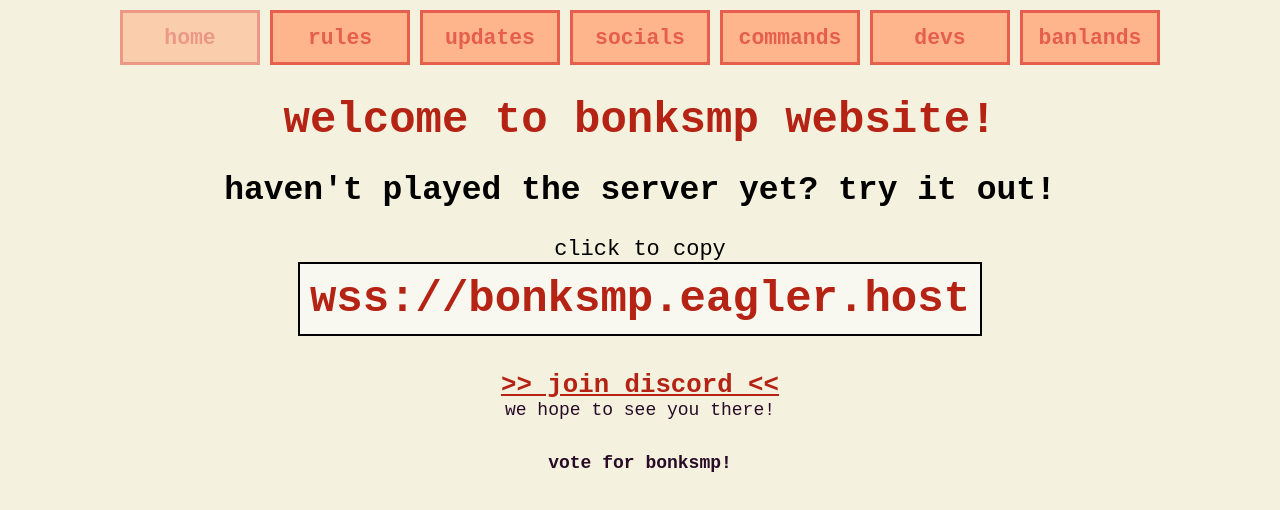
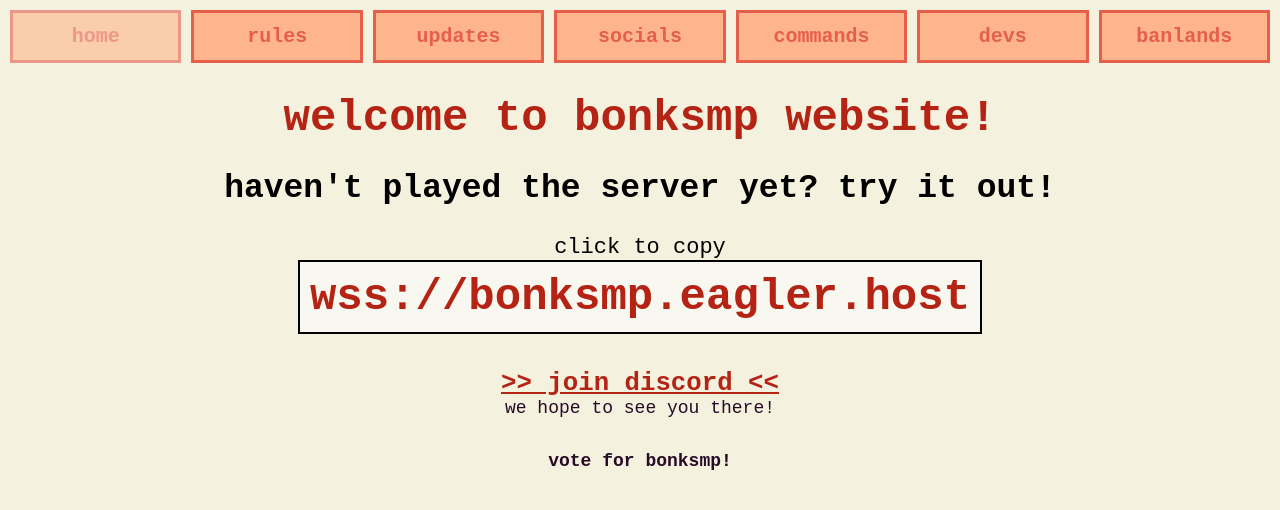
Before and after one commit to rumyantsev168/bonksmp, a plain HTML site: page index.html in a window 1280 px wide. Drawn offline with Linux system fonts and the light colour scheme.

Commit message:
minor adjustments

```diff
--- a/css/style.css
+++ b/css/style.css
@@ -1,9 +1,17 @@
+html {
+    margin: 0;
+    padding: 0;
+    width: 100%;
+    height: 100%;
+}
+
 body {
     display: flex;
     flex-direction: column;
     align-items: center;
     gap: 15px;
     margin: 0px;
+    width: calc(100% - 20px);
     padding: 10px;
     background-color: #f4f1de;
     font-family: monospace;
@@ -12,12 +20,6 @@ body {
     overflow-y: scroll;
     scrollbar-width: 0px;
     -ms-overflow-style: none;
-}
-
-@media (max-device-width:768px) {
-    html {
-        zoom: 50% !important
-    }
 }
 
 body::-webkit-scrollbar {
@@ -30,6 +32,7 @@ nav {
     align-items: center;
     justify-content: center;
     gap: 10px;
+    width: 100%;
 }
 
 h1 {
@@ -45,33 +48,32 @@ p {
     font-size: 18px;
 }
 
-button {
-    padding: 12px;
+a.nav {
+    padding: clamp(0px, (100vw - 320px) * 0.02, 12px);;
     color: #e65e4c;
     border: 3px solid #e65e4c;
     font-family: monospace;
-    font-size: 22px;
+    font-size: clamp(20px, calc((100vw - 400px) * 0.015), 22px);
     font-weight: bold;
     cursor: pointer;
     background-color: #feb58b;
-    width: calc((100vw - 80px) / 7);
-    font-size: min(calc((100vw - 80px) / 56), 1em);
-    max-width: 140px;
-    height: 55px;
+    width: calc((100%) / 7);
+    height: fit-content;
     overflow: hidden;
+    text-overflow: ellipsis;
     word-break: keep-all;
+    text-decoration: none;
 }
 
-button:hover {
+a.nav:hover {
     border-color: #ad493b;
     color: #ad493b;
 }
 
-button:disabled {
+a.nav[disabled] {
     background-color: #facdac;
     border-color: #ec9887;
     color: #ec9887;
-    cursor: not-allowed;
 }
 
 .box {
@@ -126,18 +128,18 @@ body.bans p {
     color: #feb58b;
 }
 
-body.bans button {
+body.bans a.nav {
     color: #e65e4c;
     border-color: #e65e4c;
     background-color: #220000;
 }
 
-body.bans button:hover {
+body.bans a.nav:hover {
     border-color: #ad493b;
     color: #ad493b;
 }
 
-body.bans button:disabled {
+body.bans a.nav[disabled] {
     background-color: #110000;
     border-color: #770000;
     color: #770000;
--- a/index.html
+++ b/index.html
@@ -25,7 +25,7 @@
         </a>
     </div>
     <div>
-        <a href="https://discord.gg/X3zHFayg6y"><h3 style="margin: 0px;">>> join discord <<</h3></a>
+        <a href="https://discord.gg/X3zHFayg6y"><h3 style="margin: 0px;">&gt;&gt; join discord &lt;&lt;</h3></a>
         <p style="margin: 0px;">we hope to see you there!</p>
     </div>
     <div>
--- a/js/navigation.js
+++ b/js/navigation.js
@@ -1,19 +1,23 @@
 // adds the <nav> element
-const pagesFileNames = ["index", "rules", "updates", "socials", "cmds", "devs", "bans"];
-const pagesDisplayNames = ["home", "rules", "updates", "socials", "commands", "devs", "banlands"];
-let currentLink = "";
-let navMenu = "";
-pagesFileNames.forEach((name, i) => {
-    let pn = document.location.pathname.split("/").at(-1);
-    if (name == "index" && pn == "") {
-        currentLink = `<button disabled title="You are already here!">home</button>`;
-    } else if (pn == name+".html") {
-        currentLink = `<button disabled title="You are already here!">${pagesDisplayNames[i]}</button>`;
-    } else {
-        currentLink = `<a href="${name}.html"><button>${pagesDisplayNames[i]}</button></a>`;
-    };
-    navMenu = navMenu + currentLink;
+const links = [
+    { href: "/index", name: "home" },
+    { href: "/rules", name: "rules" },
+    { href: "/updates", name: "updates" },
+    { href: "/socials", name: "socials" },
+    { href: "/cmds", name: "commands" },
+    { href: "/devs", name: "devs" },
+    { href: "/bans", name: "banlands" }
+]
+const nav = document.createElement("nav");
+links.forEach(link => {
+    const navLink = document.createElement("a");
+    navLink.className = "nav";
+    navLink.href = link.href+".html";
+    navLink.innerText = link.name;
+    const pageName = `/${location.pathname.split("/").at(-1)}`;
+    if (pageName == link.href || pageName == link.href+".html") {
+        navLink.setAttribute("disabled", "");
+    }
+    nav.appendChild(navLink);
 });
-const navElement = document.createElement("nav");
-navElement.innerHTML = navMenu;
-document.body.prepend(navElement);
+document.body.prepend(nav);
```
Also changed, not shown: updates.html (+1 -1 lines).
